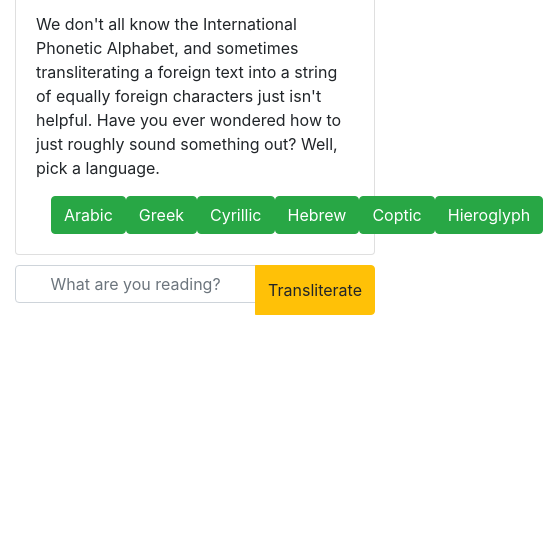
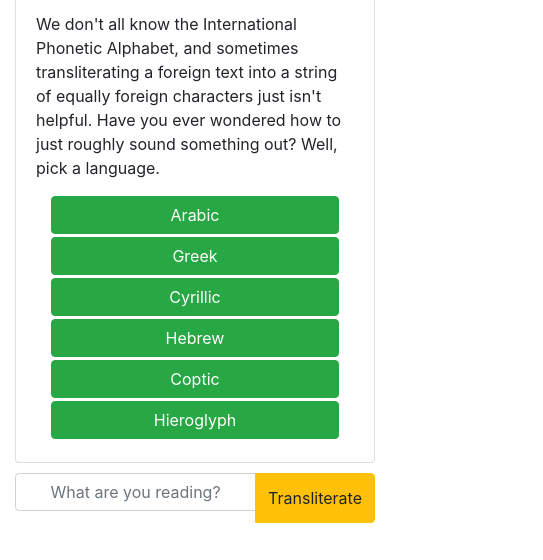
Before and after one commit to jackdixonryan/huh-transliteration, a plain HTML site: page index.html in a window 390 px wide. Shown: the part 317-877 px from the top of the page, 543 px wide, since content can reach past the window. Before the commit the page ends 844 px from the top, so only its background shows below. Drawn offline with nearby package versions, Linux system fonts and the light colour scheme.

Commit message:
Added mobile responsiveness and fixed an input bug.

```diff
--- a/assets/greek.js
+++ b/assets/greek.js
@@ -71,6 +71,7 @@ $("#greek").on("click", function(){
             });
         });
     });
+});
 
     //When a greek key is clicked...
 $(document).on("click", ".keyboard-key", function(){
@@ -83,13 +84,13 @@ $("#greek").on("click", function(){
         $(".form-control").val(greekInput.join(""));
     }
 });
-});
 
 //For the transliteration button...
 $(document).on("click", "#greek-search", function(){
     //Take the content of the input field...
-    searchValue = $(".form-control").val();
+    var searchValue = $(".form-control").val();
     $(".form-control").val("");
+    console.log("The program believes that", $(".form-control").val(), "Is still in the search bar.");
     //Generate a transliteration area at the bottom of the page.
 
     var translitSectionTitle = $("<h2>");
@@ -114,12 +115,11 @@ $(document).on("click", "#greek-search", function(){
                     greekInput[k] = modernGreekTransliteration[j];
                     var modernGreekText = greekInput.join("");
             }
-            console.log("ANCIENT:", ancientGreekText);
-            console.log("MODERN:", modernGreekText);
         }
     }
 
     greekInput = [];
+    console.log("Input still contains", greekInput);
 
     var ancientGreekDisplay = $("<p>");
     ancientGreekDisplay.attr("class", "card-text");
--- a/assets/style.css
+++ b/assets/style.css
@@ -63,3 +63,17 @@
     margin-left: 10%;
     margin-right: 10%;
 }
+
+@media screen and (max-width: 767px){
+    #btn-box {
+        display: block;
+    }
+
+    .language {
+        width: 100%;
+        margin-bottom: 3px;
+        display: block;
+        float: none;
+        clear: both;
+    }
+}
--- a/index.html
+++ b/index.html
@@ -34,12 +34,12 @@
                 <hr>
                 <p class="card-text">We don't all know the International Phonetic Alphabet, and sometimes transliterating a foreign text into a string of equally foreign characters just isn't helpful. Have you ever wondered how to just roughly sound something out? Well, pick a language.</p>
                 <div class="container" id="btn-box">
-                    <button class="btn btn-success" id="arabic">Arabic</button>
-                    <button class="btn btn-success" id="greek">Greek</button>
-                    <button class="btn btn-success" id="cyrillic">Cyrillic</button>
-                    <button class="btn btn-success" id="hebrew">Hebrew</button>
-                    <button class="btn btn-success" id="coptic">Coptic</button>
-                    <button class="btn btn-success" id="hieroglyph">Hieroglyph</button>
+                    <button class="btn btn-success language" id="arabic">Arabic</button>
+                    <button class="btn btn-success language" id="greek">Greek</button>
+                    <button class="btn btn-success language" id="cyrillic">Cyrillic</button>
+                    <button class="btn btn-success language" id="hebrew">Hebrew</button>
+                    <button class="btn btn-success language" id="coptic">Coptic</button>
+                    <button class="btn btn-success language" id="hieroglyph">Hieroglyph</button>
                 </div>
             </div>
         </div>
```
Also changed, not shown: assets/hebrew.js (+2 -2 lines). Lines whose indentation alone changed are shown as unchanged.
